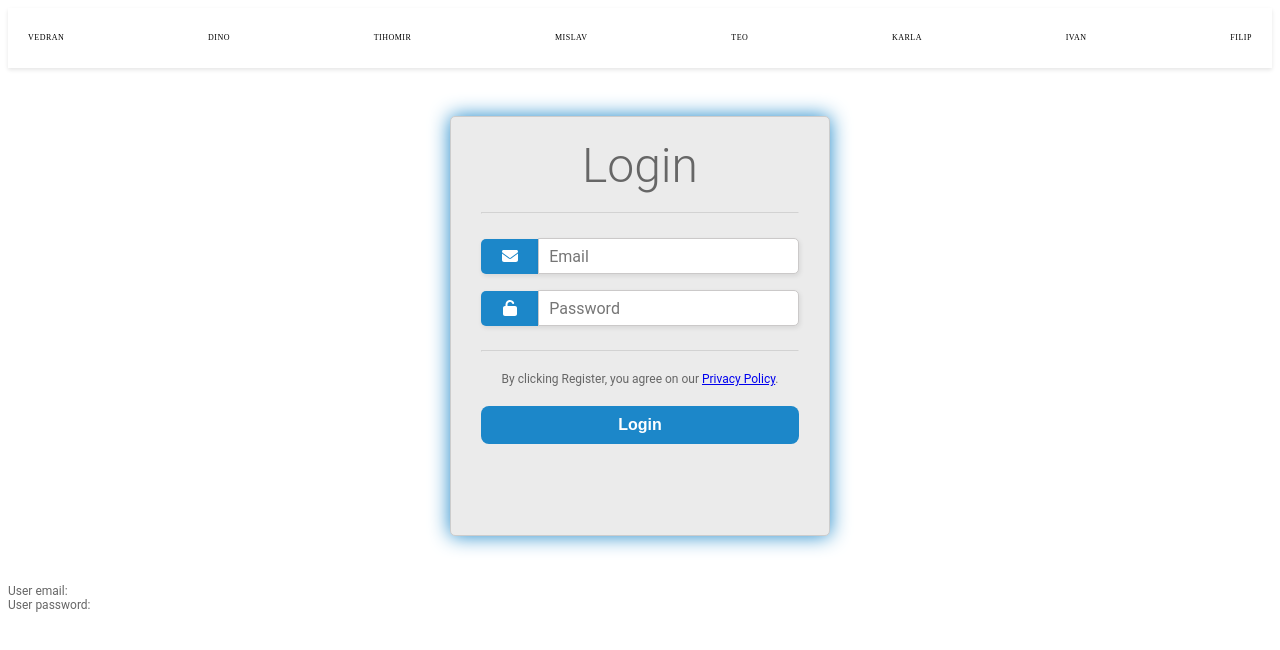
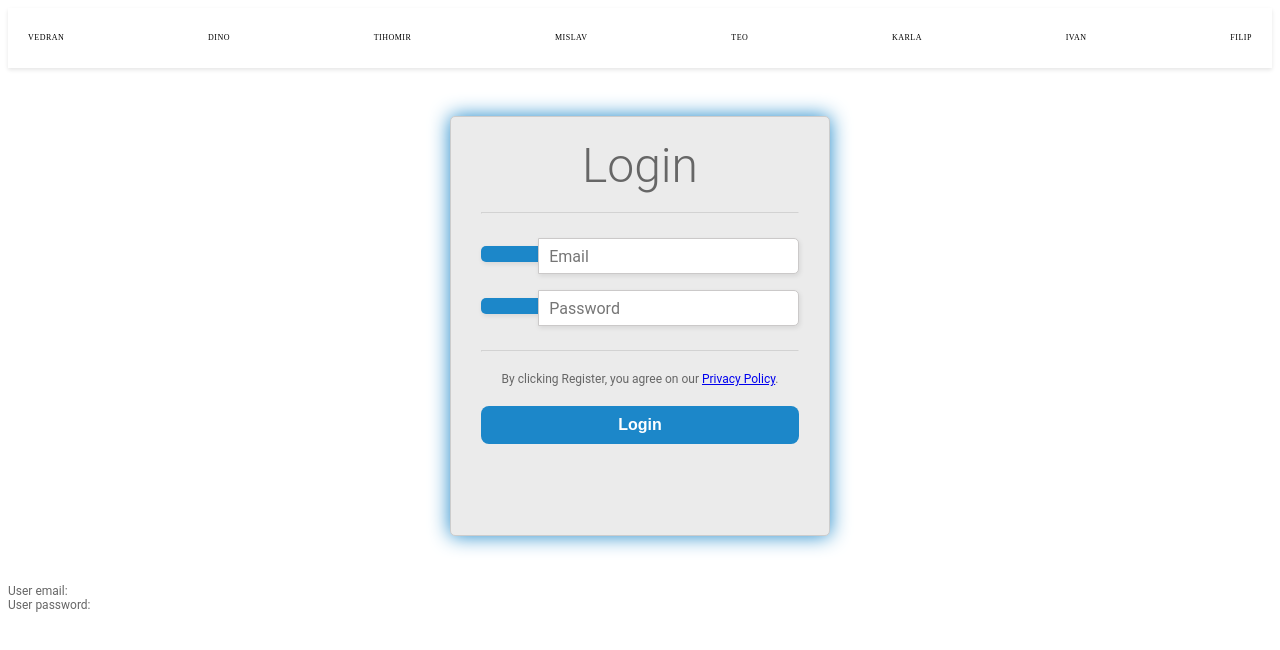
Before and after one commit to majkprpik/angular-edu-2023, an Angular app: page /Dino in a window 1280 px wide. Shown: the top 650 px of the page. Built offline with nearby package versions, Linux system fonts and the light colour scheme.

Commit message:
fawesome disable

```diff
--- a/src/app/modules/dino/components/login/login.component.html
+++ b/src/app/modules/dino/components/login/login.component.html
@@ -2,9 +2,9 @@
   <h1>Login</h1>
   <form action="/">
     <hr />
-    <label id="icon" for="name"><fa-icon [icon]="faEnvelope"></fa-icon></label>
+    <label id="icon" for="name"></label><!-- <fa-icon [icon]="faEnvelope"></fa-icon> -->
     <input type="text" name="name" id="name" placeholder="Email" required [(ngModel)]="userEmail"/>
-    <label id="icon" for="password"><fa-icon [icon]="faUnlock"></fa-icon></label>
+    <label id="icon" for="password"></label><!-- <fa-icon [icon]="faUnlock"></fa-icon> -->
     <input
       type="password"
       name="password"
--- a/src/app/modules/dino/components/login/login.component.ts
+++ b/src/app/modules/dino/components/login/login.component.ts
@@ -1,7 +1,7 @@
 import { Component,Input,Output,EventEmitter } from '@angular/core';
 
-import { faEnvelope } from '@fortawesome/free-solid-svg-icons';
-import { faUnlock } from '@fortawesome/free-solid-svg-icons'
+//import { faEnvelope } from '@fortawesome/free-solid-svg-icons';
+//import { faUnlock } from '@fortawesome/free-solid-svg-icons'
 
 @Component({
   selector: 'app-login',
@@ -9,8 +9,8 @@ import { faUnlock } from '@fortawesome/free-solid-svg-icons'
   styleUrls: ['./login.component.scss']
 })
 export class LoginComponent {
-  faEnvelope= faEnvelope;
-  faUnlock = faUnlock
+  //faEnvelope= faEnvelope;
+  //faUnlock = faUnlock
 
   emailValue="";
   passwordValue="";
```
